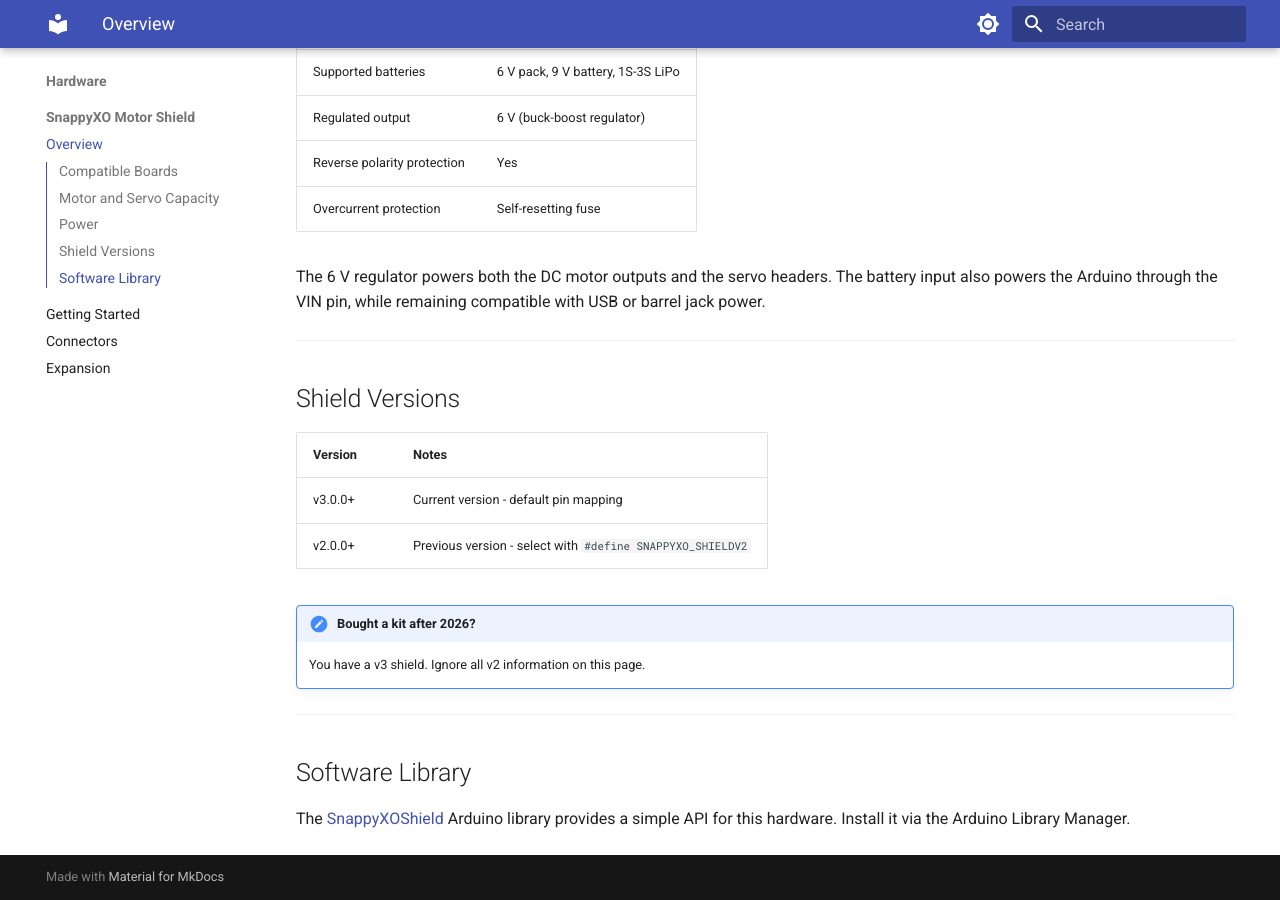
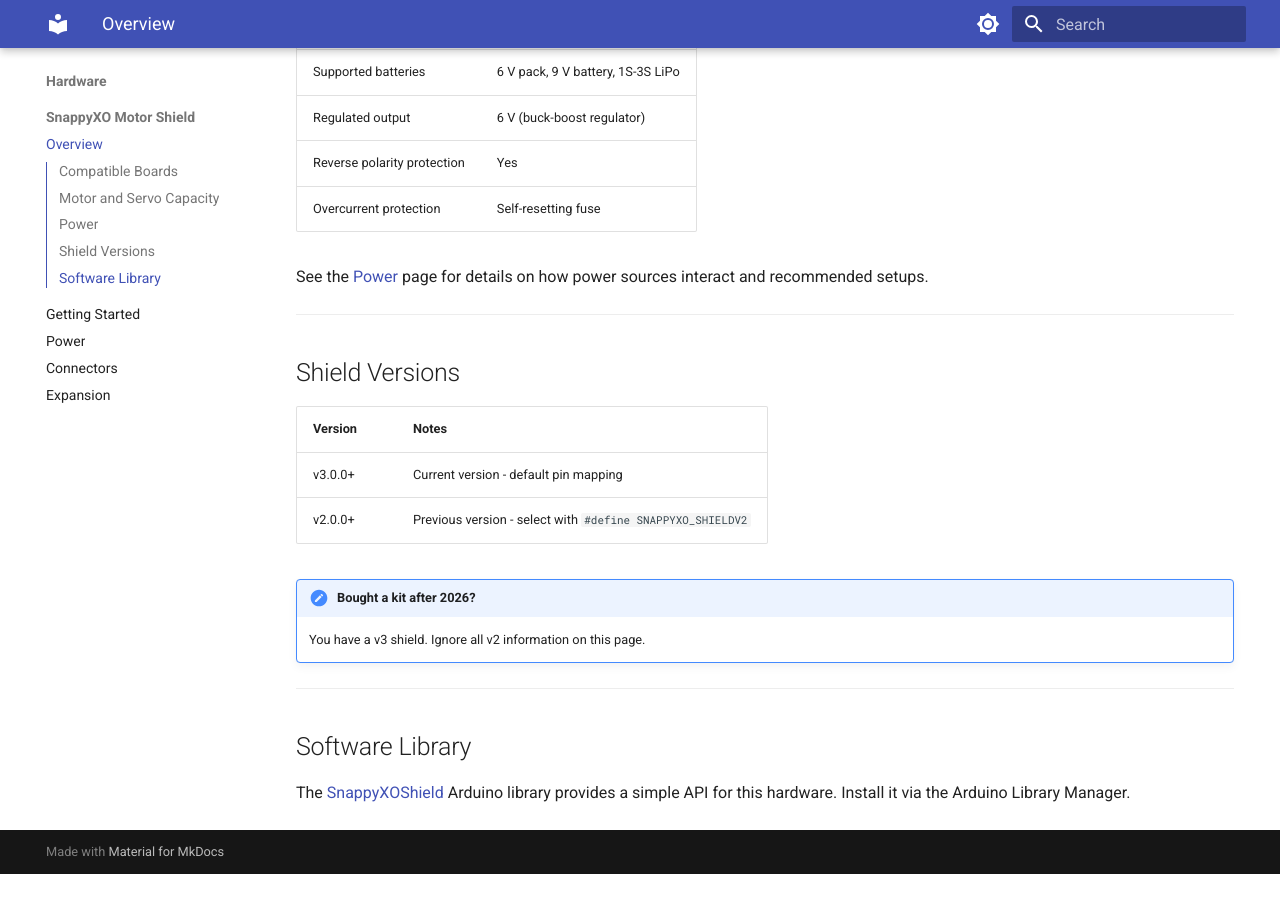
Before and after one commit to samar-01/docs, an MkDocs documentation site: the page built from docs/hardware/motor-shield/index.md, in a window 1280 px wide and 900 px high, scrolled down 2174 px. Built offline with MkDocs 1.6.1 and Material for MkDocs 9.7.7, drawn with Linux system fonts in a browser that asks for light colours; after the commit the page ends 3048 px from its top, so only the background shows below that.

Commit message:
power section

```diff
--- a/docs/hardware/motor-shield/index.md
+++ b/docs/hardware/motor-shield/index.md
@@ -2,7 +2,7 @@
 
 The SnappyXO Motor Shield stacks onto an Arduino Uno and provides regulated power, motor control, and servo output for robotics projects.
 
-[Get started](getting-started.md) | [Connectors](connectors.md) | [Expansion](expansion.md)
+[Get started](getting-started.md) | [Power](power.md) | [Connectors](connectors.md) | [Expansion](expansion.md)
 
 ![SnappyXO Motor Shield v3](motorshieldv3.avif)
 
@@ -35,7 +35,7 @@
 | Reverse polarity protection | Yes |
 | Overcurrent protection | Self-resetting fuse |
 
-The 6 V regulator powers both the DC motor outputs and the servo headers. The battery input also powers the Arduino through the VIN pin, while remaining compatible with USB or barrel jack power.
+See the [Power](power.md) page for details on how power sources interact and recommended setups.
 
 ---
 
--- a/mkdocs.yml
+++ b/mkdocs.yml
@@ -61,5 +61,6 @@
     - SnappyXO Motor Shield:
       - Overview: hardware/motor-shield/index.md
       - Getting Started: hardware/motor-shield/getting-started.md
+      - Power: hardware/motor-shield/power.md
       - Connectors: hardware/motor-shield/connectors.md
       - Expansion: hardware/motor-shield/expansion.md
```
Also changed, not shown: docs/hardware/motor-shield/power.md (added, +48 -0 lines).
